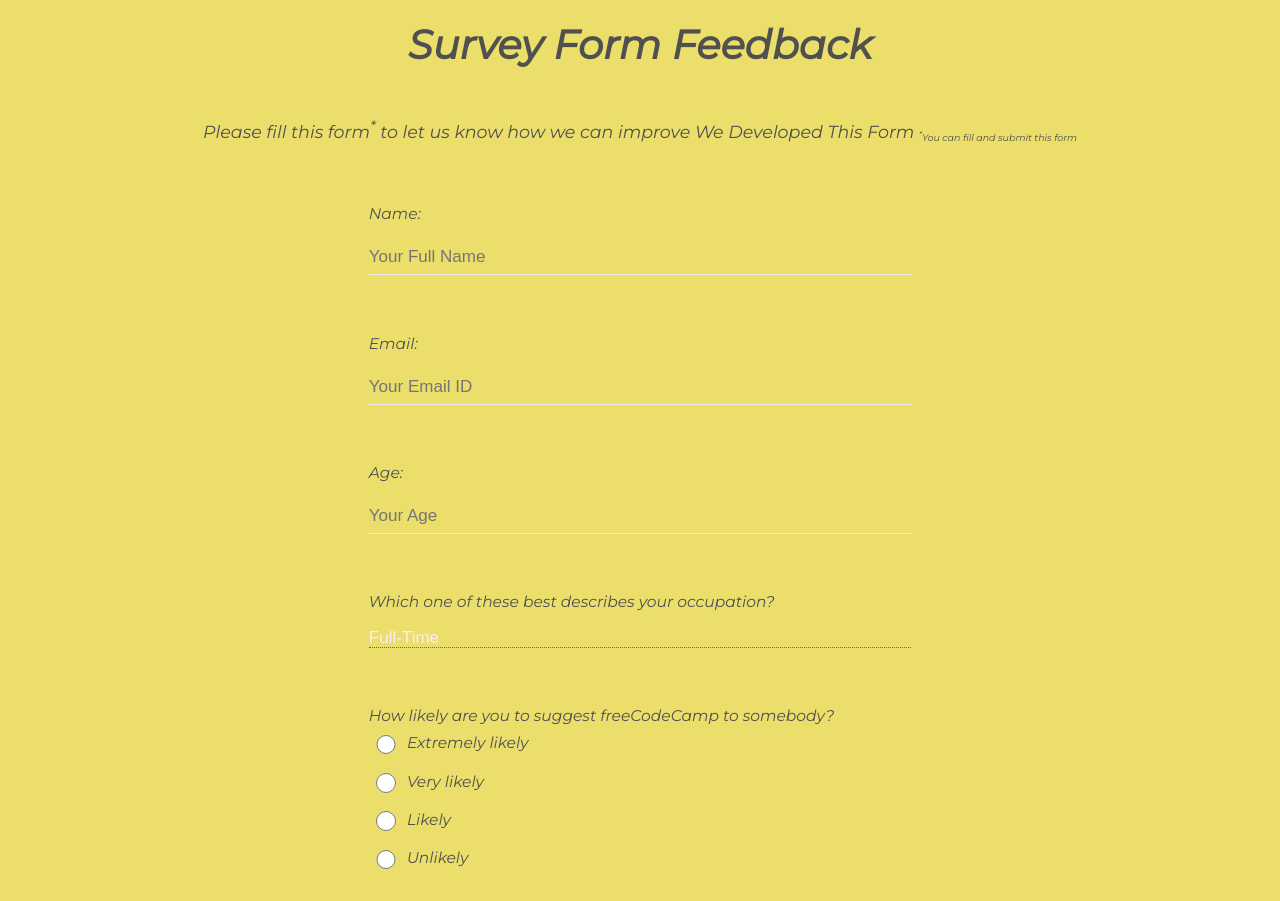
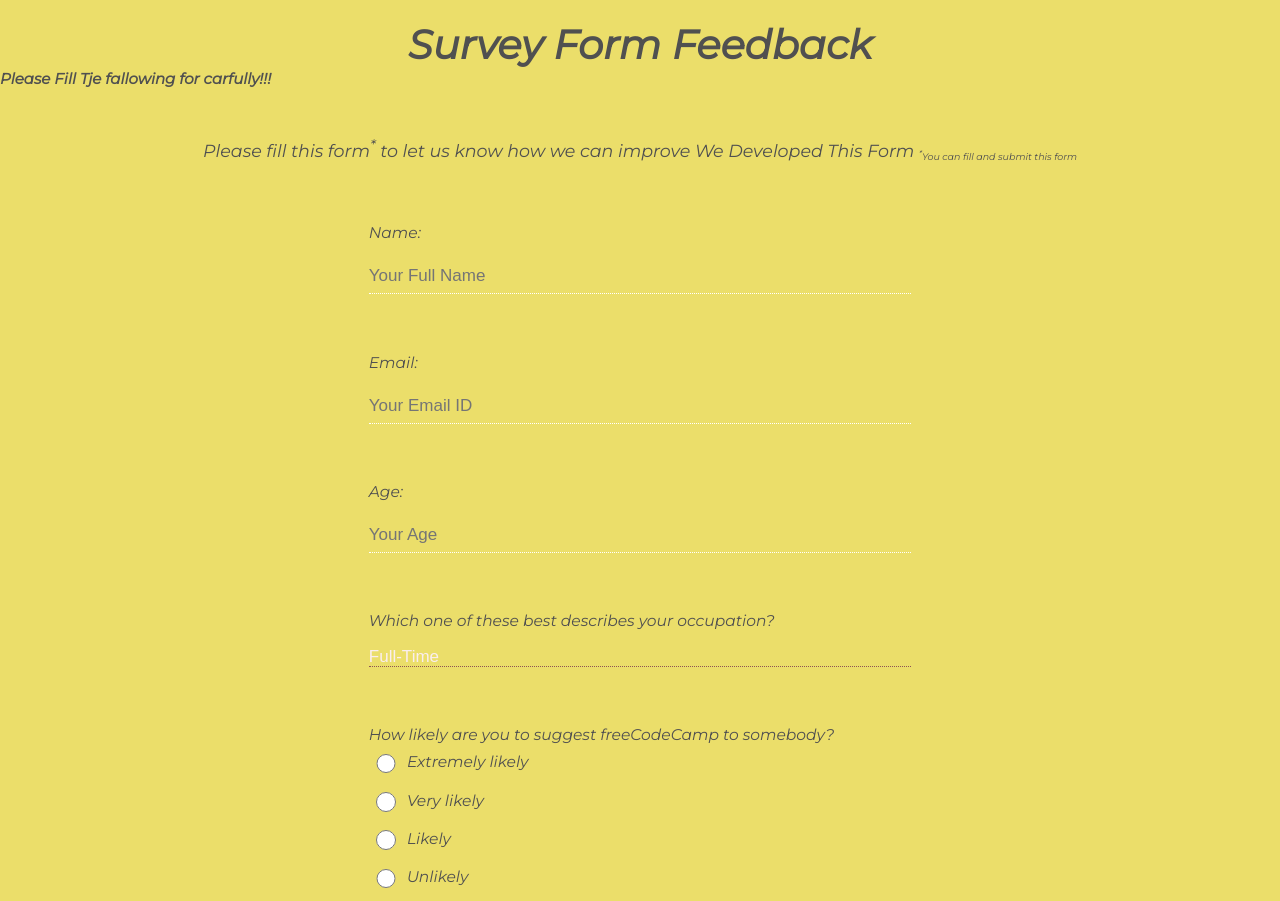
Before and after one commit to misikirdelelew/SurveyFormMicroverse, a plain HTML site: page index.html in a window 1280 px wide. Shown: the top 901 px of the page. Drawn offline with Linux system fonts and the light colour scheme.

Commit message:
add heading

```diff
--- a/index.html
+++ b/index.html
@@ -12,6 +12,7 @@
 
 <body>
 	<h1 id="title">Survey Form Feedback</h1>
+	<h2 class="sub-title">Please Fill Tje fallowing for carfully!!!</h2>
 	<p id="description">Please fill this form<sup>*</sup> to let us know how we can improve We Developed This Form <span
 			class="desc-foot"><sub><sup>*</sup>You can fill and submit this form<sub></span></p>
 	<form method="POST" action="https://formspree.io/onlinemisikir@gmail.com" id="survey-form">
```
